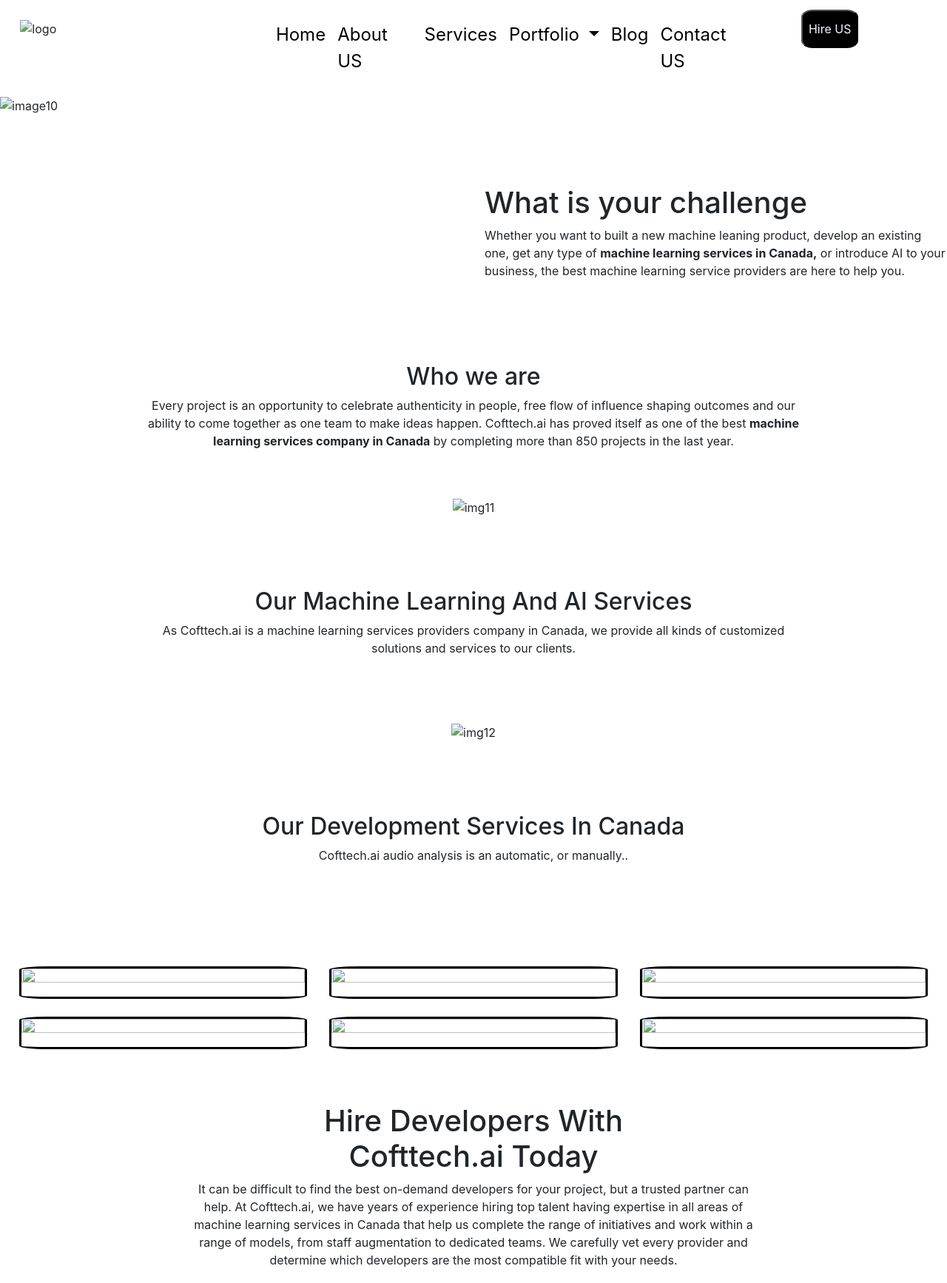
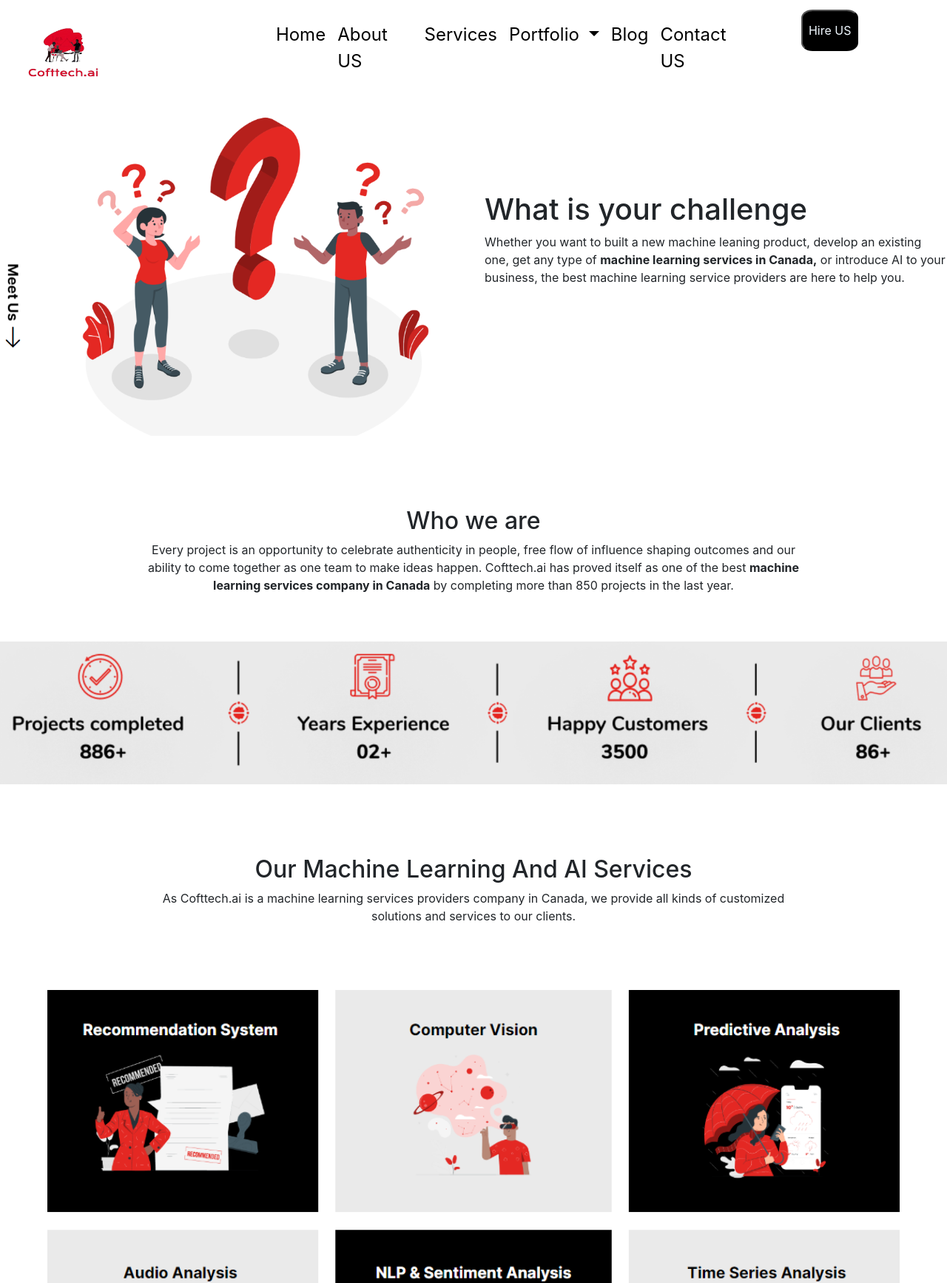
Before and after one commit to Atasatti/Cofttech, a plain HTML site: page Services.html in a window 1280 px wide. Shown: the top 1734 px of the page at 74% size. Drawn offline with nearby package versions, Linux system fonts and the light colour scheme.

Commit message:
Update Services.html

```diff
--- a/Services.html
+++ b/Services.html
@@ -12,7 +12,7 @@
 <header>
     <div class="row" style="padding: 1%;">
         <div class="col-sm-3 col-md-3 col-lg-3 col-xl-3">
-            <img src="IMAGES/Logo-removebg-preview.png" alt="logo" height="100%" width="50%" style="padding: 5%;">
+            <img src="Logo-removebg-preview.png" alt="logo" height="100%" width="50%" style="padding: 5%;">
 
         </div>
 
@@ -80,7 +80,7 @@
 
     <div class="row">
         <div class="col-sm-6 col-md-6 col-lg-6 col-xl-6">
-            <img src="/IMAGES/img10.png" alt="image10" height="100%" width="100%">
+            <img src="img10.png" alt="image10" height="100%" width="100%">
         </div>
         <div class="col-sm-6 col-md-6 col-lg-6 col-xl-6">
             <br><br><br><br><br>
@@ -108,7 +108,7 @@
                 </fieldset>
 
                 <br><br>
-                <img src="IMAGES/img11.png" alt="img11" width="100%" height="100%">
+                <img src="img11.png" alt="img11" width="100%" height="100%">
             </center>
         </div>
 
@@ -129,7 +129,7 @@
 
             <center>
                 <br><br><br>
-                <img src="IMAGES/img12.png" alt="img12" width="90%" height="80%">
+                <img src="img12.png" alt="img12" width="90%" height="80%">
             </center>
         </div>
     </div>
@@ -154,19 +154,19 @@
 
     <div class="row" style="padding: 2% 2% 2%;">
         <div class="col-sm-4 col-md-4 col-lg-4 col-xl-4" >
-            <img src="IMAGES/img13.png" alt="" height="50%" width="100%" style="border: 3px solid black; border-radius: 10%;">
+            <img src="img13.png" alt="" height="50%" width="100%" style="border: 3px solid black; border-radius: 10%;">
             <br><br>
-            <img src="IMAGES/img16.png" alt="" height="50%" width="100%" style="border: 3px solid black; border-radius: 10%;">
+            <img src="img16.png" alt="" height="50%" width="100%" style="border: 3px solid black; border-radius: 10%;">
         </div>
         <div class="col-sm-4 col-md-4 col-lg-4 col-xl-4">
-            <img src="IMAGES/img14.png" alt="" height="50%" width="100%" style="border: 3px solid black; border-radius: 10%;">
+            <img src="img14.png" alt="" height="50%" width="100%" style="border: 3px solid black; border-radius: 10%;">
             <br><br>
-            <img src="IMAGES/img17.png" alt="" height="50%" width="100%" style="border: 3px solid black; border-radius: 10%;">
+            <img src="img17.png" alt="" height="50%" width="100%" style="border: 3px solid black; border-radius: 10%;">
         </div>
         <div class="col-sm-4 col-md-4 col-lg-4 col-xl-4">
-            <img src="IMAGES/img15.png" alt="" height="50%" width="100%" style="border: 3px solid black; border-radius: 10%;">
+            <img src="img15.png" alt="" height="50%" width="100%" style="border: 3px solid black; border-radius: 10%;">
             <br><br>
-            <img src="IMAGES/img18.png" alt="" height="50%" width="100%" style="border: 3px solid black; border-radius: 10%;">
+            <img src="img18.png" alt="" height="50%" width="100%" style="border: 3px solid black; border-radius: 10%;">
         </div>
 
     </div>
@@ -285,7 +285,7 @@
     <footer style="background-color: black; color: aliceblue; padding: 2% 5% 5% 5%">
         <div class="row">
             <div class="col-md-3 col-lg-3 col-xl-3">
-                <img src="IMAGES/Logo-removebg-preview.png" alt="logo" height="30%" width="50%">
+                <img src="Logo-removebg-preview.png" alt="logo" height="30%" width="50%">
                 <p>Cofttech.ai is a product development and service consulting firm dedicated '
                     to using artificial intelligence and machine learning. We are passionate
                     about helping organizations leverage the power of AI and machine learning
@@ -350,11 +350,11 @@
             <center>
                 <fieldset">
                 <center>
-                    <a href="#linkedin"><img src="IMAGES/img19.png" alt="linkedin"></a>
+                    <a href="#linkedin"><img src="img19.png" alt="linkedin"></a>
 
-                    <a href="#insta"><img src="IMAGES/img20.png" alt="insta"></a>
+                    <a href="#insta"><img src="img20.png" alt="insta"></a>
 
-                    <a href="#fb"><img src="IMAGES/img21.png" alt="fb"></a>
+                    <a href="#fb"><img src="img21.png" alt="fb"></a>
                 </center>
                 </fieldset>
             </center>
```
